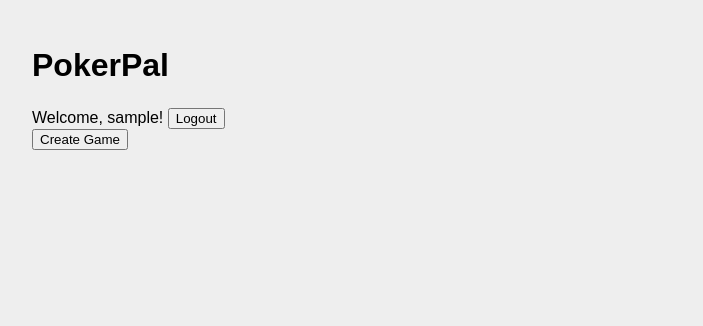
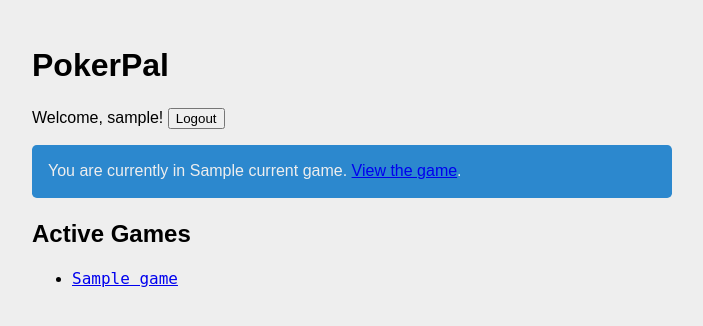
Before and after one commit to brianhang/pokerpals, a Flask app: template src/templates/game/list.html in a window 1280 px wide. Shown: the top 326 px of the page, without its empty margins (288-991 px from the left). Run offline with Flask 3, Linux system fonts and the light colour scheme; the template is opened without the code that fills it: most values are stand-ins (such as "Sample title", 1, 10 or a date in 2020).

Commit message:
Add list of active games

```diff
--- a/src/game/game.py
+++ b/src/game/game.py
@@ -10,3 +10,4 @@ class Game:
     lobby_name: str
     buyin_cents: int
     entry_code: str
+    is_active: bool
--- a/src/game_players/repository.py
+++ b/src/game_players/repository.py
@@ -13,7 +13,7 @@ def fetch(game_id: int) -> GamePlayers:
     )
     with db.cursor.get() as cursor:
         cursor.execute(
-            'SELECT player_id, join_time, buyin_cents, cashout_cents FROM game_players WHERE game_id = ?', (game_id,))
+            'SELECT player_id, join_time, buyin_cents, cashout_cents FROM game_players WHERE game_id = ? ORDER BY join_time ASC', (game_id,))
 
         for row in cursor:
             players.append(GamePlayer(
--- a/src/schema.sql
+++ b/src/schema.sql
@@ -9,7 +9,8 @@ CREATE TABLE games (
     created TIMESTAMP NOT NULL DEFAULT CURRENT_TIMESTAMP,
     lobby_name TEXT NOT NULL,
     buyin_cents INTEGER NOT NULL,
-    entry_code TEXT NOT NULL
+    entry_code TEXT NOT NULL,
+    is_active BOOLEAN NOT NULL
 );
 
 CREATE TABLE players (
--- a/src/static/style.css
+++ b/src/static/style.css
@@ -21,6 +21,15 @@ body {
     border-radius: 0.3rem;
 }
 
+.info {
+    background-color: #2c88ce;
+    color: #eeeeee;
+    padding: 1rem;
+    margin-top: 1rem;
+    margin-bottom: 1rem;
+    border-radius: 0.3rem;
+}
+
 .create-game-form {
     display: grid;
     grid-template-columns: max-content auto;
--- a/src/templates/game/list.html
+++ b/src/templates/game/list.html
@@ -6,16 +6,27 @@
         <input type="hidden" name="_method" value="POST">
         <input type="submit" name="logout" value="Logout">
     </form>
+    {% if current_game %}
+    <div class="info">
+        You are currently in {{ current_game.lobby_name }}. <a href="/g/{{ current_game.id }}/">View the game</a>.
+    </div>
+    {% endif %}
     <div>
+        <h2>Active Games</h2>
         {% if active_games|length %}
-        {% for game in active_games %}
-        {% endfor %}
+        <ul>
+            {% for game in active_games %}
+            <li><a href="/g/{{game.id }}/"><code>{{ game }}</code></a></li>
+            {% endfor %}
+        </ul>
         {% else %}
         <p>There are currently no active games.</p>
         {% endif %}
     </div>
+    {% if not current_game %}
     <form method="get" action="/game/create/">
         <input type="submit" value="Create Game">
     </form>
+    {% endif %}
 </div>
 {% endblock %}
```
Also changed, not shown: src/game/repository.py (+10 -7 lines), src/game/route.py (+4 -6 lines).
